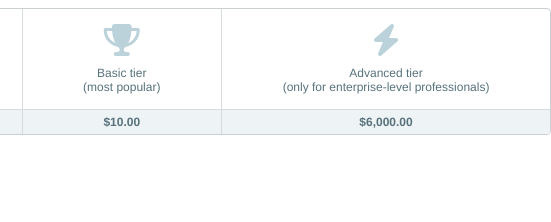
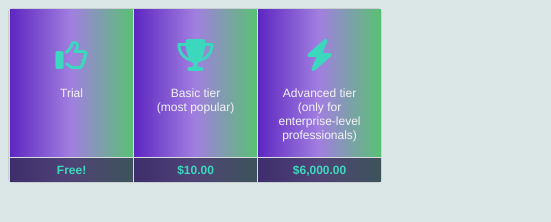
Before and after one commit to Kenzie-Academy-Brasil-Developers/cartas-flexbox-sprint-2-Leonam1212, a plain HTML site: page index.html in a window 390 px wide. Shown: the whole page, 551 px wide, since content can reach past the window. Drawn offline with Linux system fonts and the light colour scheme.

Commit message:
Atividade com mobile first

```diff
--- a/src/cards.css
+++ b/src/cards.css
@@ -46,15 +46,12 @@ html {
 }
 
 .cardGroup {
-    position: absolute;
-    left: 50%;
-    transform:translateX(-50%);
-    display:flex;
-    justify-content: center;
-    width: 710px;
-    border: 1px solid #CAD0D2;
-    border-radius: 4px;
-    overflow: hidden;
+
+    flex-direction:column;
+    max-width: 320px;
+    border:1px solid #CAD0D2;
+    border-radius:4px;
+
   }
 
     .cardGroup__card {
@@ -68,19 +65,19 @@ html {
       border-left: 1px solid #D7DBDD;
     }
 
-    .cardGroup__cardDescription {
-      /* flex-grow, flex-shrink, flex-basis */
-     flex-grow: 1;
 
 
+   @media only screen and (min-width: 370px){
 
+    html {
+      background: rgb(219, 231, 231);
     }
-
-   @media (max-width: 320px){
     .cardGroup {
       display:flex;
-      flex-direction: column;
-      width: 100%;
+      margin: 0 auto;
+      flex-direction: row;
+      max-width: 710px;
+
     }
 
     .card__price {
@@ -96,10 +93,22 @@ html {
       max-width: calc(100% - 30px);
   }
 
+  .cardGroup__cardDescription {
+    /* flex-grow, flex-shrink, flex-basis */
+   flex-grow: 1;
+
+
+
+
+  }
+  .card__descriptionIcon {
+    margin: 15px;
+  }
+
   .card {
     background: #59C173;  /* fallback for old browsers */
     background: -webkit-linear-gradient(to right, #5D26C1, #a17fe0, #59C173);  /* Chrome 10-25, Safari 5.1-6 */
     background: linear-gradient(to right, #5D26C1, #a17fe0, #59C173); /* W3C, IE 10+/ Edge, Firefox 16+, Chrome 26+, Opera 12+, Safari 7+ */
-
+    flex-basis: 0;
   }
    }
```
